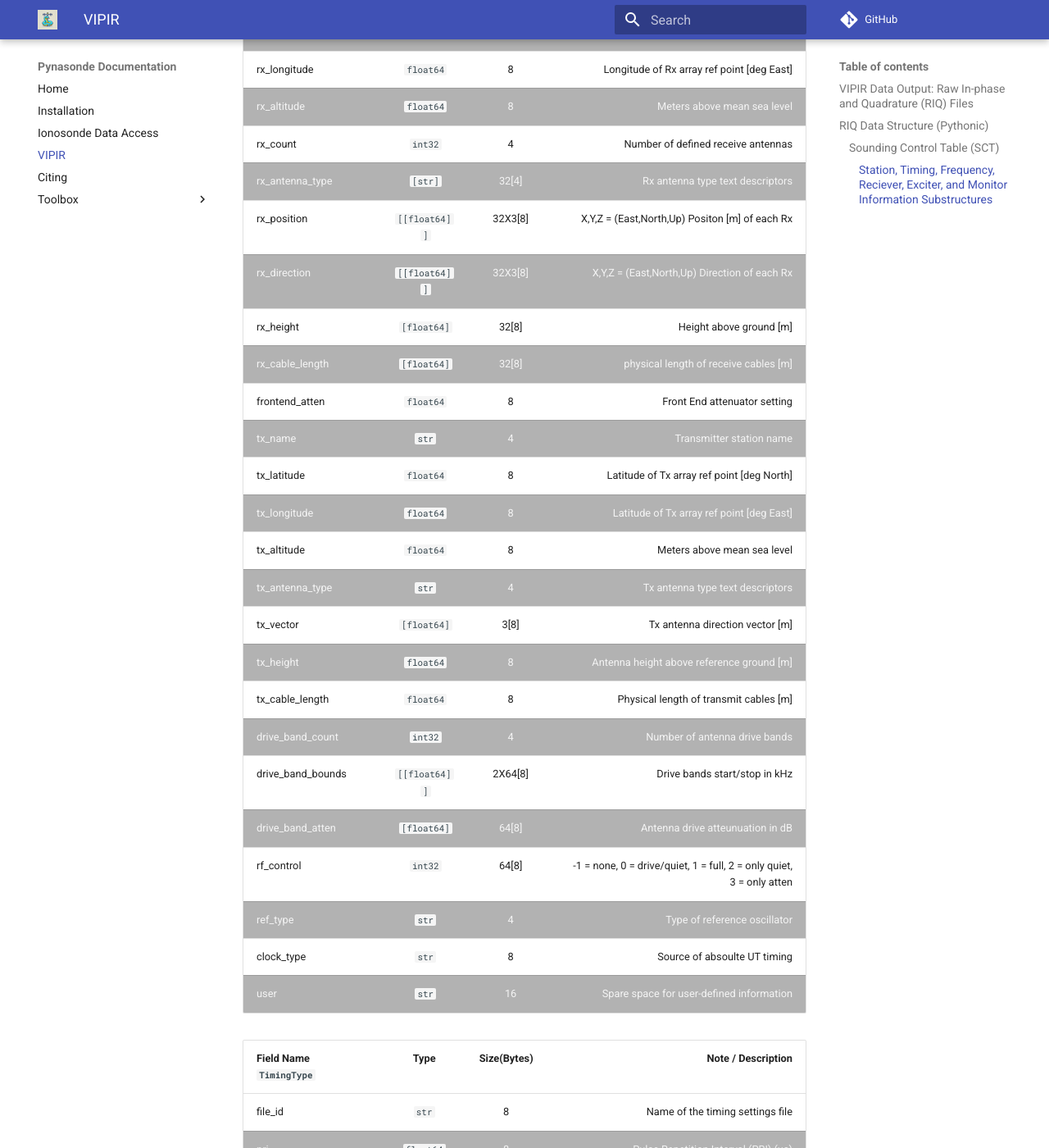
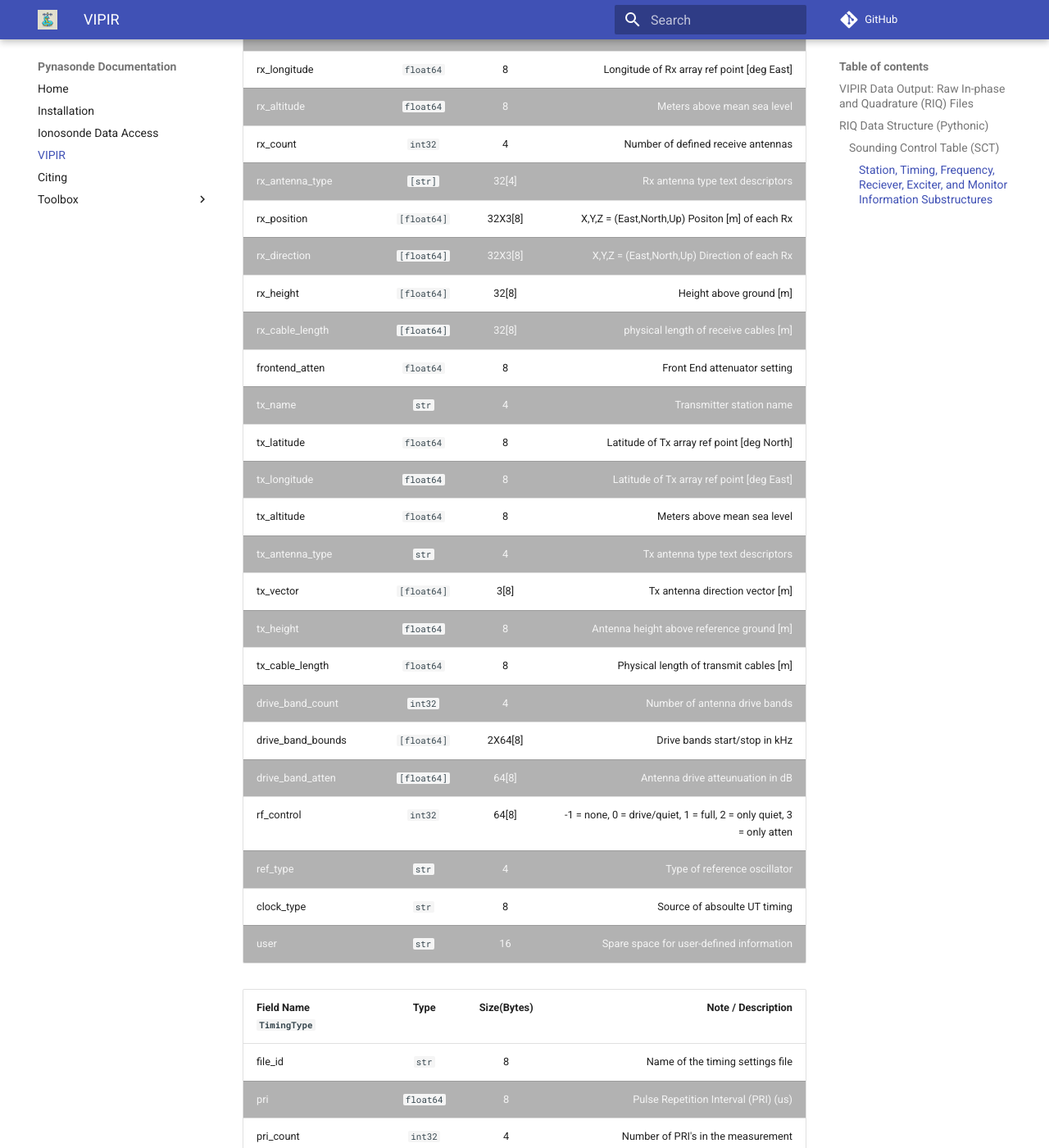
Before and after one commit to shibaji7/pynasonde, an MkDocs documentation site: the page built from docs/user/vipir.md, in a window 1280 px wide and 1400 px high, scrolled down 2619 px. Shown: the whole window at 82% size. Built offline with MkDocs 1.6.1 and Material for MkDocs 9.7.7, drawn with Linux system fonts in a browser that asks for light colours; comment, search, counter and statistics services are not loaded.

```diff
--- a/docs/user/vipir.md
+++ b/docs/user/vipir.md
@@ -71,8 +71,8 @@ Here are the substrcuture holding information on instrumentation stetting and co
 | rx_altitude             |  `float64`        | 8 | Meters above mean sea level |
 | rx_count             |  `int32`        | 4 | Number of defined receive antennas |
 | rx_antenna_type             |  `[str]`        | 32[4] | Rx antenna type text descriptors |
-| rx_position             |  `[[float64]]`        | 32X3[8] | X,Y,Z = (East,North,Up) Positon [m] of each Rx |
-| rx_direction             | `[[float64]]`        | 32X3[8] | X,Y,Z = (East,North,Up) Direction of each Rx |
+| rx_position             |  `[float64]`        | 32X3[8] | X,Y,Z = (East,North,Up) Positon [m] of each Rx |
+| rx_direction             | `[float64]`        | 32X3[8] | X,Y,Z = (East,North,Up) Direction of each Rx |
 | rx_height             |  `[float64]`        | 32[8] | Height above ground [m] |
 | rx_cable_length             |  `[float64]`        | 32[8] | physical length of receive cables [m] |
 | frontend_atten             |  `float64`        | 8 | Front End attenuator setting |
@@ -85,7 +85,7 @@ Here are the substrcuture holding information on instrumentation stetting and co
 | tx_height             |  `float64`        | 8 | Antenna height above reference ground [m] |
 | tx_cable_length | `float64` | 8 | Physical length of transmit cables [m] |
 | drive_band_count | `int32` | 4 | Number of antenna drive bands |
-| drive_band_bounds | `[[float64]]` | 2X64[8] | Drive bands start/stop in kHz |
+| drive_band_bounds | `[float64]` | 2X64[8] | Drive bands start/stop in kHz |
 | drive_band_atten | `[float64]` | 64[8] | Antenna drive atteunuation in dB |
 | rf_control | `int32` | 64[8] | -1 = none, 0 = drive/quiet, 1 = full, 2 = only quiet, 3 = only atten |
 | ref_type | `str` | 4 | Type of reference oscillator |
```
